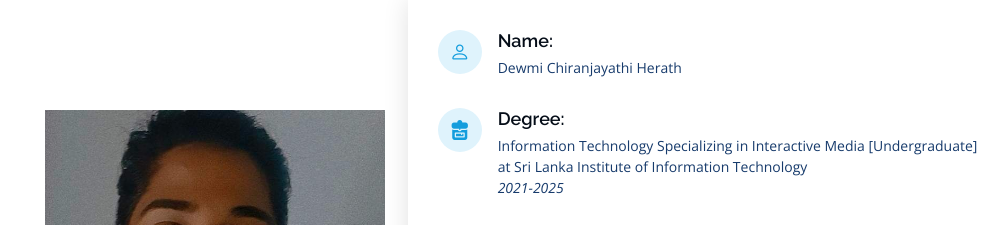
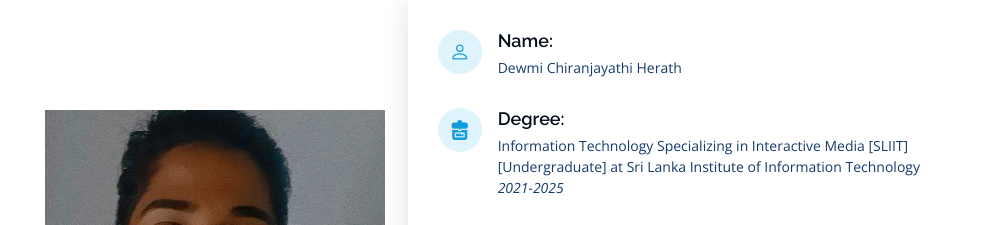
Before and after one commit to dewmiherath/Portfolio, a plain HTML site: page index.html in a window 1280 px wide. Shown: the part 1100-1325 px from the top of the page, without its empty margins (285-1280 px from the left). Drawn offline with nearby package versions, Linux system fonts and the light colour scheme; files whose address does not match are found by name.

Commit message:
Update index.html

```diff
--- a/index.html
+++ b/index.html
@@ -159,7 +159,7 @@
                           <div class="address">
                             <i class="bi bi-backpack4-fill"></i>
                             <h4>Degree:</h4>
-                            <p> Information Technology Specializing in Interactive Media
+                            <p> Information Technology Specializing in Interactive Media [SLIIT]
                               [Undergraduate]
                             at Sri Lanka Institute of Information Technology
                             <br/><em>2021-2025</em>
```
